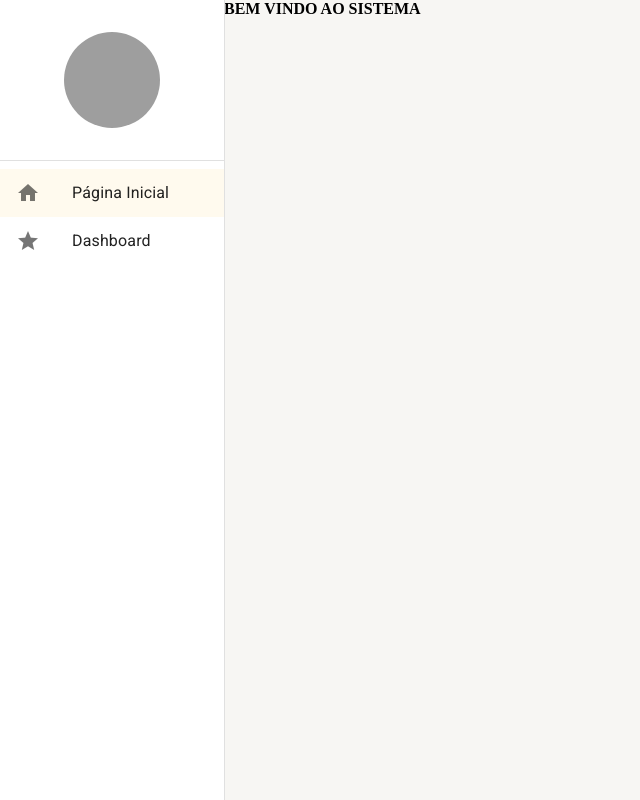
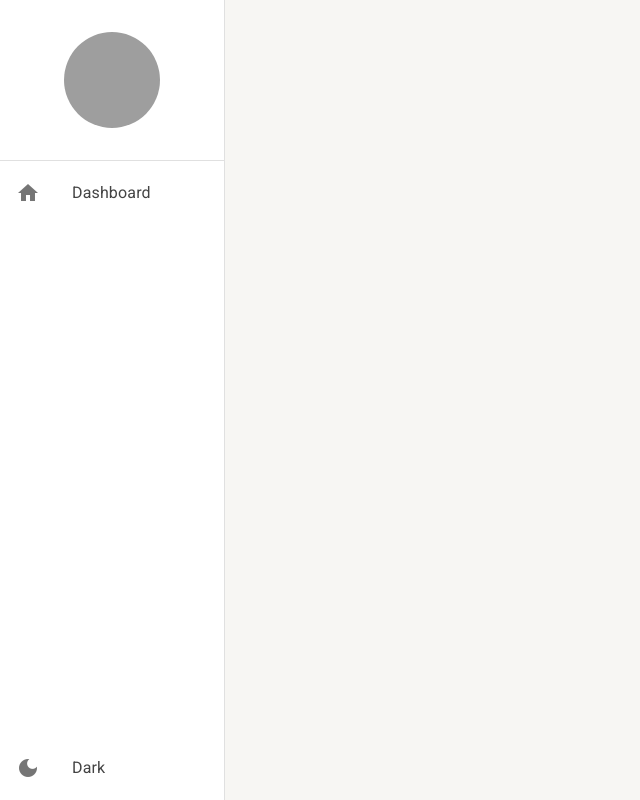
Before and after one commit to wmfariadev/crud-ts-mui, a React (Create React App) app: page /dashboard in a window 1280 px wide. Before the commit this address led to /home. Shown: the whole page, without its empty margins (0-640 px from the left). Built offline with nearby package versions, Linux system fonts and the light colour scheme; grey boxes are pictures that could not be loaded.

Commit message:
feat: incluindo btn dark/light

```diff
--- a/src/routes/index.tsx
+++ b/src/routes/index.tsx
@@ -11,22 +11,16 @@ export const AppRoutes = () => {
   useEffect(() => {
     setDrawerOptions([
       {
-        label: 'Página Inicial',
-        path: 'home',
-        icon: 'home'
-      },
-      {
         label: 'Dashboard',
         path: 'dashbord',
-        icon: 'star'
+        icon: 'home'
       }])
   }, [])
 
   return (
     <Routes>
-      <Route path="/home" element={<b>BEM VINDO AO SISTEMA</b>} />
       <Route path="/dashbord" element={<Dashboard />} />
-      <Route path="*" element={<Navigate to="/home" />} />
+      <Route path="*" element={<Navigate to="/dashboard" />} />
     </Routes>
   )
 }
--- a/src/shared/components/side-menu/SideMenu.tsx
+++ b/src/shared/components/side-menu/SideMenu.tsx
@@ -13,7 +13,7 @@ import {
 import { Box } from '@mui/system'
 import { FC, ReactNode } from 'react'
 import { useMatch, useNavigate, useResolvedPath } from 'react-router-dom'
-import { useDrawerContext } from '../../contexts'
+import { useAppThemeContext, useDrawerContext } from '../../contexts'
 
 interface IListItemLinkProps {
   label: string
@@ -51,6 +51,7 @@ export const SideMenu: FC<ISideMenuProps> = ({ children }) => {
   const theme = useTheme()
   const smDown = useMediaQuery(theme.breakpoints.down('sm'))
   const { isDrawerOpen, toogleDrawerOpen, drawerOptions } = useDrawerContext()
+  const { toogleTheme, themeName } = useAppThemeContext()
 
   return (
     <>
@@ -88,6 +89,17 @@ export const SideMenu: FC<ISideMenuProps> = ({ children }) => {
             </List>
           </Box>
 
+          <Box>
+            <List component='nav'>
+              <ListItemButton onClick={toogleTheme}>
+                <ListItemIcon>
+                  <Icon>{themeName === 'light' ? 'dark_mode' : 'light_mode'}</Icon>
+                </ListItemIcon>
+                <ListItemText primary={themeName === 'light' ? 'Dark' : 'Light'} />
+              </ListItemButton>
+            </List>
+          </Box>
+
         </Box>
       </Drawer>
       <Box height='100vh' marginLeft={smDown ? 0 : theme.spacing(28)}>
--- a/src/shared/themes/Dark.ts
+++ b/src/shared/themes/Dark.ts
@@ -3,6 +3,7 @@ import { cyan, yellow } from '@mui/material/colors'
 
 export const DarkTheme = createTheme({
   palette: {
+    mode: 'dark',
     primary: {
       main: yellow[700],
       dark: yellow[800],
@@ -18,6 +19,11 @@ export const DarkTheme = createTheme({
     background: {
       default: '#202124',
       paper: '#303134',
+    },
+  },
+  typography: {
+    allVariants: {
+      color: 'white',
     }
   }
 })
--- a/src/shared/themes/Light.ts
+++ b/src/shared/themes/Light.ts
@@ -3,6 +3,7 @@ import { cyan, yellow } from '@mui/material/colors'
 
 export const LightTheme = createTheme({
   palette: {
+    mode: 'light',
     primary: {
       main: yellow[700],
       dark: yellow[800],
@@ -19,5 +20,10 @@ export const LightTheme = createTheme({
       default: '#f7f6f3',
       paper: '#ffffff',
     }
+  },
+  typography: {
+    allVariants: {
+      color: '#444444',
+    }
   }
 })
```
